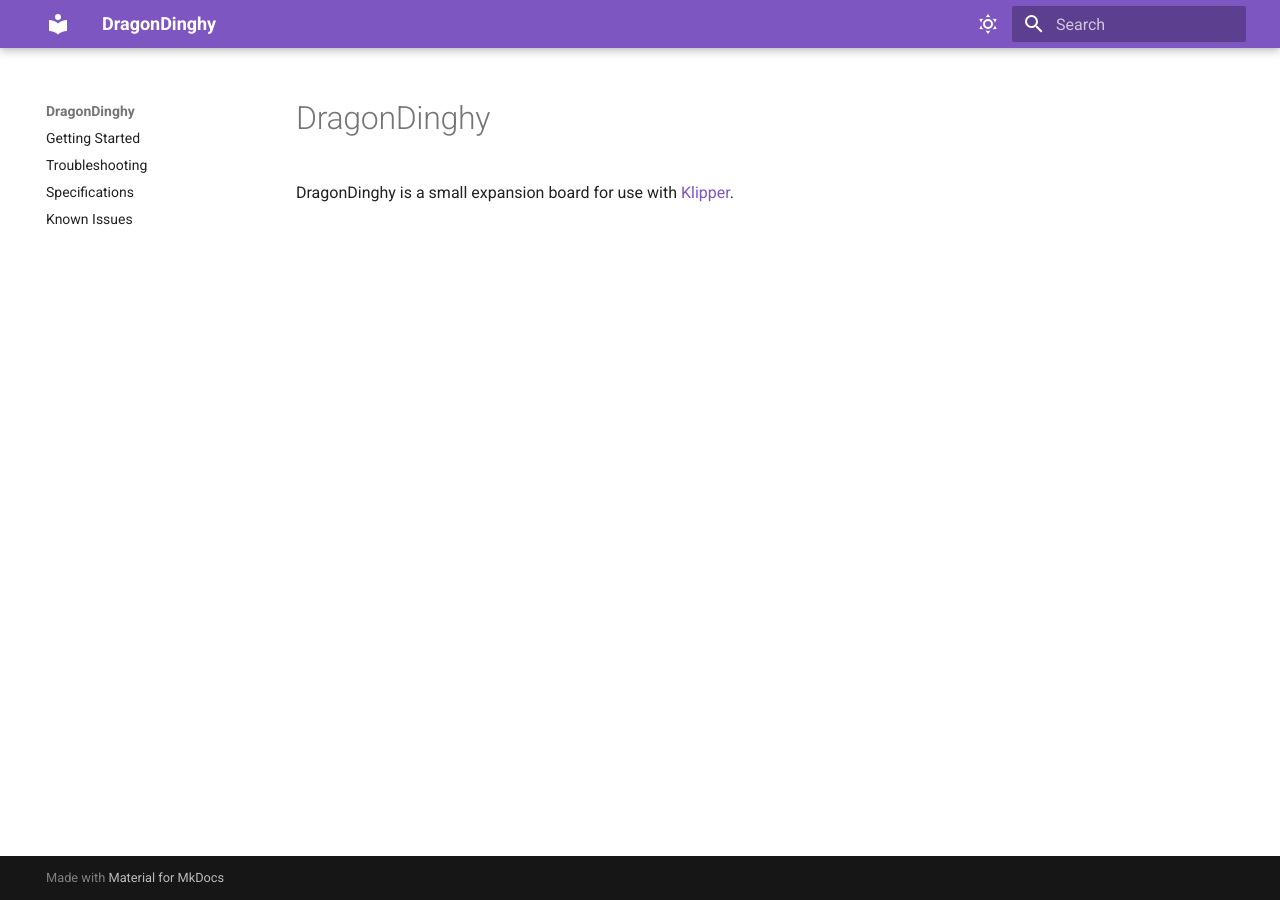
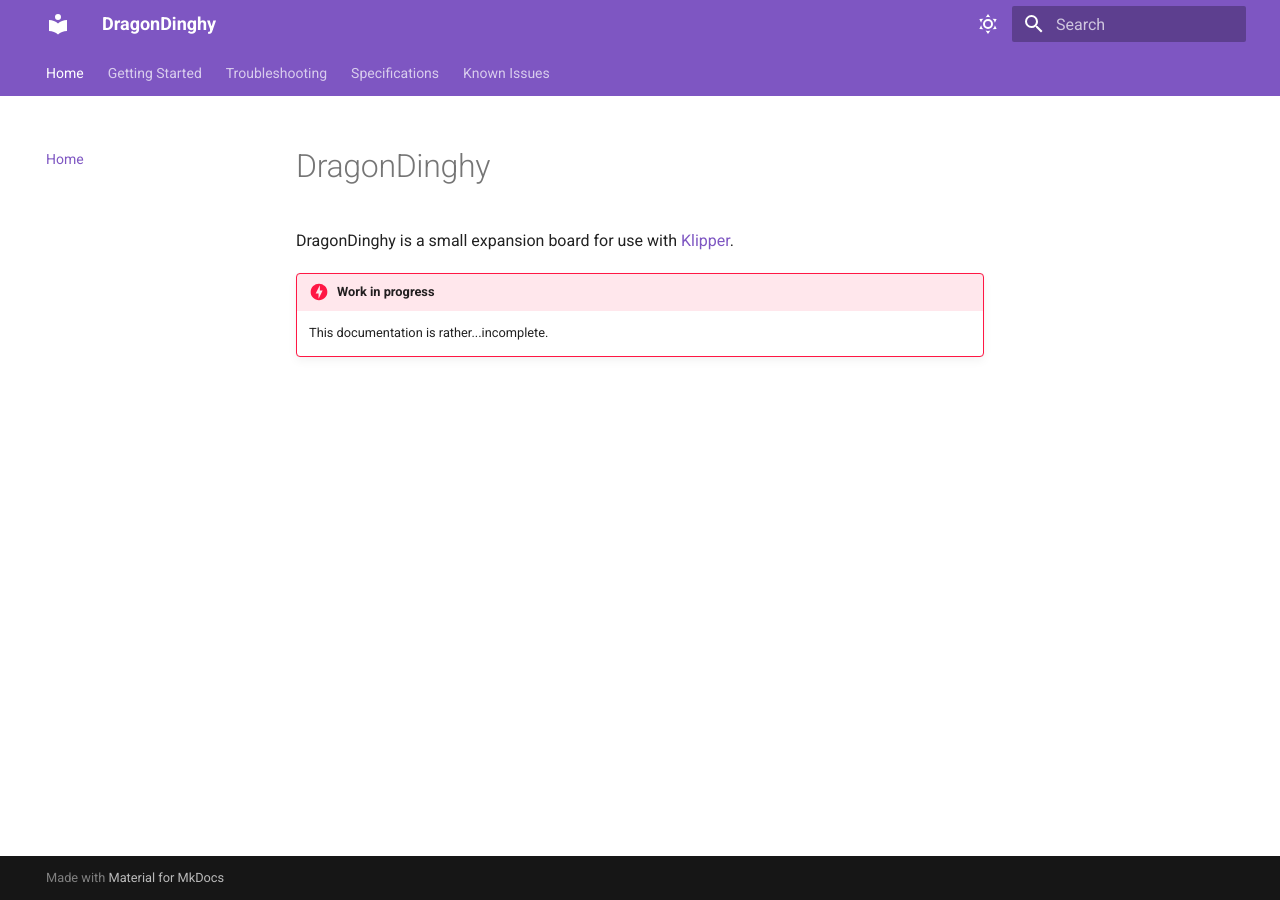
Before and after one commit to Drachenkaetzchen/DragonDinghy, an MkDocs documentation site: the page built from docs/index.md, in a window 1280 px wide. Built offline with MkDocs 1.6.1 and Material for MkDocs 9.7.7, drawn with Linux system fonts in a browser that asks for light colours.

Commit message:
Added warning about the incomplete docs

```diff
--- a/docs/index.md
+++ b/docs/index.md
@@ -1,3 +1,7 @@
 # DragonDinghy
 
 DragonDinghy is a small expansion board for use with [Klipper](https://klipper3d.org).
+
+!!! danger "Work in progress"
+
+    This documentation is rather...incomplete.
--- a/mkdocs.yml
+++ b/mkdocs.yml
@@ -2,6 +2,9 @@
 site_url: https://mydomain.org/mysite
 theme:
   name: material
+  features:
+    - navigation.top
+    - navigation.tabs
   palette:
     - scheme: default
       primary: deep purple
@@ -24,6 +27,7 @@
         icon: material/brightness-4
         name: Switch to system preference
 nav:
+  - Home: index.md
   - Getting Started: getting_started.md
   - Troubleshooting : troubleshooting.md
   - Specifications: specifications.md
```
